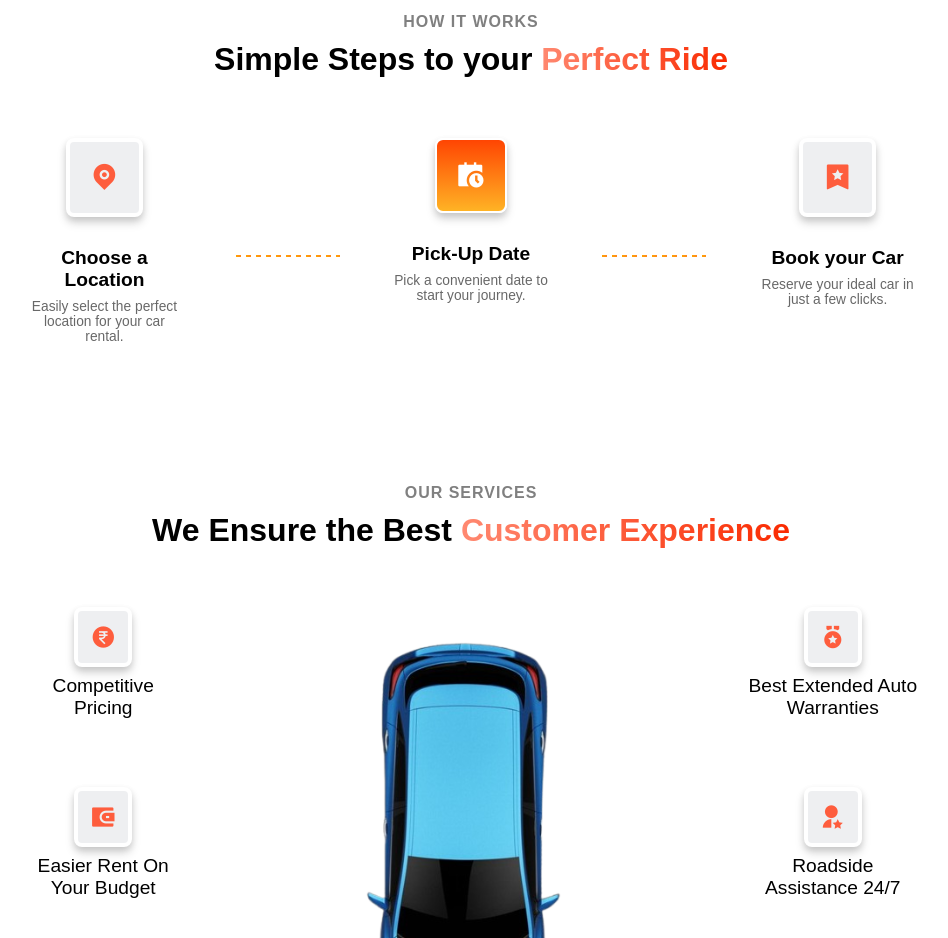
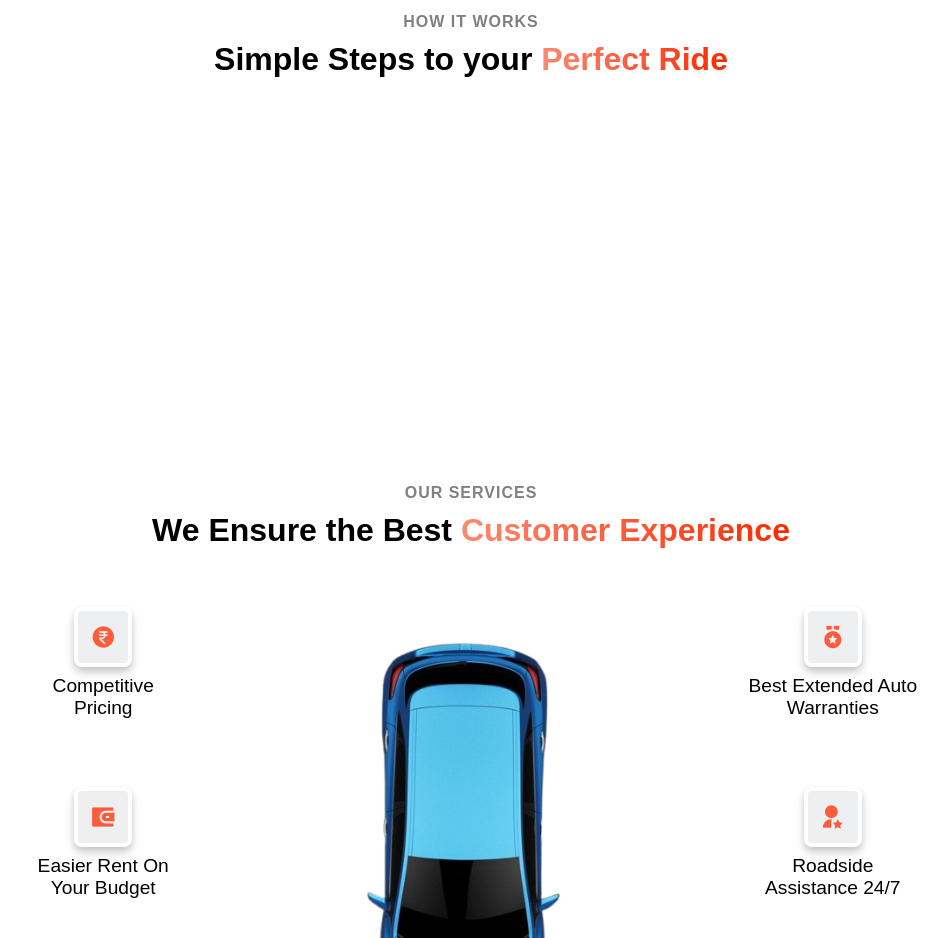
Before and after one commit to Kishore-SR/RentXpress, a React (Vite) app: page / in a window 1280 px wide. Shown: the part 1100-2038 px from the top of the page, without its empty margins (169-1117 px from the left). Built offline with nearby package versions, Linux system fonts and the light colour scheme; a web font is replaced by a local one.

Commit message:
add: GSAP to HowItWorks

```diff
--- a/src/components/Working/Working.jsx
+++ b/src/components/Working/Working.jsx
@@ -1,8 +1,61 @@
+import { useEffect, useRef } from "react";
+import { gsap } from "gsap";
+import { ScrollTrigger } from "gsap/ScrollTrigger";
 import "./Working.css";
 
+gsap.registerPlugin(ScrollTrigger);
+
 export const Working = () => {
+  const sectionRef = useRef(null);
+  const stepRefs = useRef([]);
+  const lineRefs = useRef([]);
+
+  useEffect(() => {
+    const ctx = gsap.context(() => {
+      // Animate each step with ScrollTrigger
+      stepRefs.current.forEach((step, index) => {
+        gsap.fromTo(
+          step,
+          { opacity: 0, scale: 0.8 },
+          {
+            opacity: 1,
+            scale: 1,
+            duration: 1,
+            ease: "power3.out",
+            scrollTrigger: {
+              trigger: step,
+              start: "center center", // Animation starts when step is in the center of the viewport
+              toggleActions: "play none none reverse", // Animation reverses on scrolling up
+            },
+          }
+        );
+      });
+
+      // Animate lines with ScrollTrigger
+      lineRefs.current.forEach((line, index) => {
+        gsap.fromTo(
+          line,
+          { scaleX: 0 },
+          {
+            scaleX: 1,
+            duration: 0.8,
+            ease: "power3.out",
+            scrollTrigger: {
+              trigger: stepRefs.current[index],
+              start: "center center",
+              toggleActions: "play none none reverse",
+              transformOrigin: "left",
+            },
+          }
+        );
+      });
+    }, sectionRef);
+
+    return () => ctx.revert(); // Clear GSAP animations
+  }, []);
+
   return (
-    <section className="how-it-works">
+    <section className="how-it-works" ref={sectionRef}>
       <div className="heading">
         <h4>How It Works</h4>
         <h3>
@@ -11,9 +64,9 @@ export const Working = () => {
       </div>
 
       <section className="steps">
-        <div className="step step1">
+        <div className="step step1" ref={(el) => (stepRefs.current[0] = el)}>
           <div className="icon">
-            <i class="ri-map-pin-fill"></i>
+            <i className="ri-map-pin-fill"></i>
           </div>
           <div className="step-text">
             <h5>Choose a Location</h5>
@@ -21,11 +74,14 @@ export const Working = () => {
           </div>
         </div>
 
-        <div className="line"></div>
+        <div
+          className="line"
+          ref={(el) => (lineRefs.current[0] = el)}
+        ></div>
 
-        <div className="step step2">
+        <div className="step step2" ref={(el) => (stepRefs.current[1] = el)}>
           <div className="icon">
-            <i class="ri-calendar-schedule-fill"></i>
+            <i className="ri-calendar-schedule-fill"></i>
           </div>
           <div className="step-text">
             <h5>Pick-Up Date</h5>
@@ -33,11 +89,14 @@ export const Working = () => {
           </div>
         </div>
 
-        <div className="line"></div>
+        <div
+          className="line"
+          ref={(el) => (lineRefs.current[1] = el)}
+        ></div>
 
-        <div className="step step3">
+        <div className="step step3" ref={(el) => (stepRefs.current[2] = el)}>
           <div className="icon">
-            <i class="ri-bookmark-3-fill"></i>
+            <i className="ri-bookmark-3-fill"></i>
           </div>
           <div className="step-text">
             <h5>Book your Car</h5>
```
